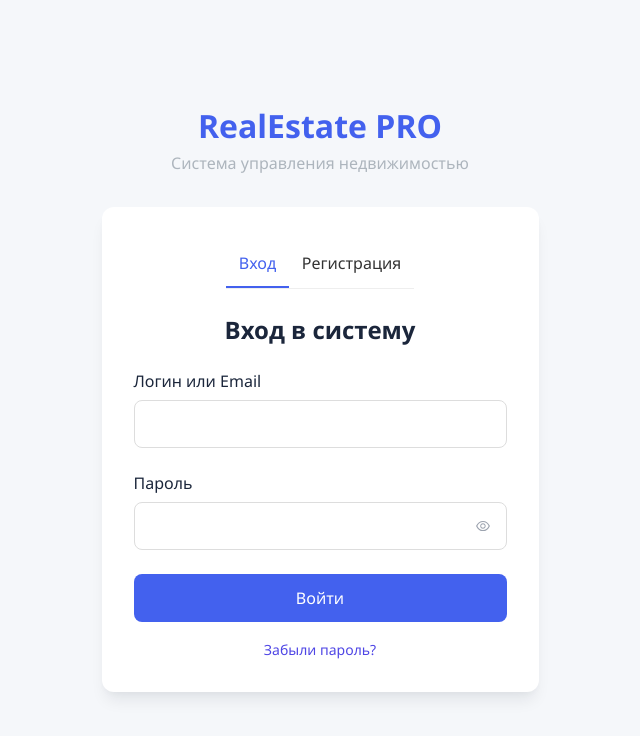
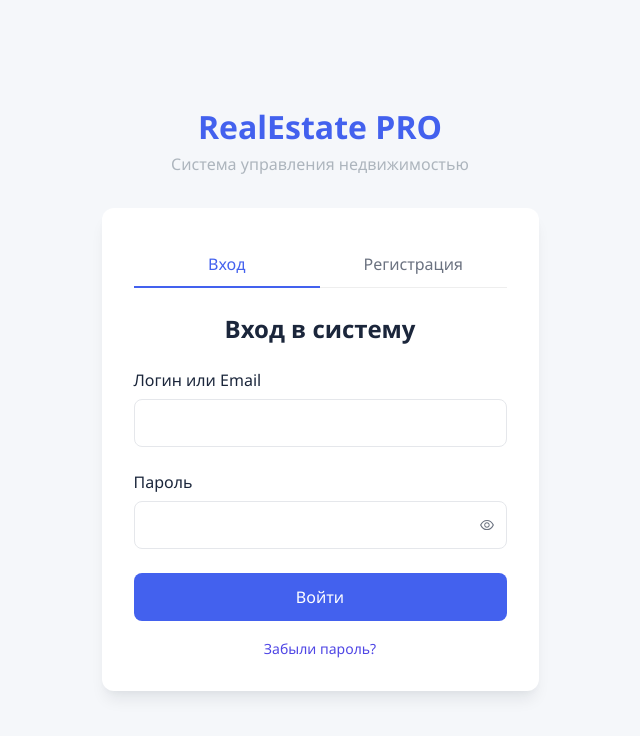
Before and after one commit to SerUKalinin/frontend, a React (Vite) app: page /auth in a window 1280 px wide. Shown: the top 736 px of the page, without its empty margins (320-960 px from the left). Built offline with nearby package versions, Linux system fonts and the light colour scheme.

Commit message:
Доработка

```diff
--- /dev/null
+++ b/src/components/Auth/AuthContainer/AuthContainer.css
@@ -0,0 +1,13 @@
+.auth-form-container {
+    background: #FFFFFF;
+    box-shadow: 0px 4px 6px -2px rgba(16, 24, 40, 0.03),
+                0px 12px 16px -4px rgba(16, 24, 40, 0.08);
+    border-radius: 12px;
+    padding: 32px;
+    width: 437px;
+    color: #333333;
+    font: 16px "Segoe UI", Tahoma, Geneva, Verdana, sans-serif;
+    display: flex;
+    flex-direction: column;
+    align-items: center;
+}
--- /dev/null
+++ b/src/components/Auth/AuthContainer/AuthContainer.jsx
@@ -0,0 +1,17 @@
+import React from 'react';
+import PropTypes from 'prop-types';
+import './AuthContainer.css';
+
+const AuthContainer = ({ children }) => {
+    return (
+        <div className="auth-form-container">
+            {children}
+        </div>
+    );
+};
+
+AuthContainer.propTypes = {
+    children: PropTypes.node.isRequired
+};
+
+export default AuthContainer;
--- /dev/null
+++ b/src/components/Auth/AuthTabs/AuthTabs.css
@@ -0,0 +1,41 @@
+.tabs {
+    display: flex;
+    border-bottom: 1px solid #E5E7EB;
+    width: 100%;
+}
+
+.tab {
+    flex: 1;
+    text-align: center;
+    padding: 12px;
+    cursor: pointer;
+    color: #6B7280;
+    position: relative;
+    font-size: 16px;
+    background: none;
+    border: none;
+}
+
+.tab:focus {
+    outline: none;
+}
+
+.tab:hover {
+    color: #4361ee;
+}
+
+.tab.active {
+    color: var(--primary);
+    font-weight: 500;
+    position: relative;
+}
+
+.tab.active::after {
+    content: '';
+    position: absolute;
+    bottom: -1px;
+    left: 0;
+    width: 100%;
+    height: 2px;
+    background-color: var(--primary);
+}
--- /dev/null
+++ b/src/components/Auth/AuthTabs/AuthTabs.jsx
@@ -0,0 +1,35 @@
+import React from 'react';
+import PropTypes from 'prop-types';
+import './AuthTabs.css';
+
+const AuthTabs = ({ activeTab, onTabChange }) => {
+    return (
+        <div className="tabs" role="tablist">
+            <button
+                type="button"
+                role="tab"
+                aria-selected={activeTab === 'login'}
+                className={`tab ${activeTab === 'login' ? 'active' : ''}`}
+                onClick={() => onTabChange('login')}
+            >
+                Вход
+            </button>
+            <button
+                type="button"
+                role="tab"
+                aria-selected={activeTab === 'register'}
+                className={`tab ${activeTab === 'register' ? 'active' : ''}`}
+                onClick={() => onTabChange('register')}
+            >
+                Регистрация
+            </button>
+        </div>
+    );
+};
+
+AuthTabs.propTypes = {
+    activeTab: PropTypes.oneOf(['login', 'register', 'forgot']).isRequired,
+    onTabChange: PropTypes.func.isRequired
+};
+
+export default AuthTabs;
--- /dev/null
+++ b/src/components/Login/LoginForm.css
@@ -0,0 +1,44 @@
+.input-container input,
+.form-input {
+    width: 100%;
+    height: 48px;
+    padding: 12px 16px;
+    background-color: #FFFFFF !important;
+    border: 1px solid #E5E7EB;
+    border-radius: 8px;
+    font-size: 16px;
+    color: #000000 !important;
+}
+
+#login-username,
+#login-password {
+    background-color: #FFFFFF !important;
+    color: #000000 !important;
+}
+
+.input-wrapper {
+    position: relative;
+    width: 100%;
+}
+
+.password-toggle-btn {
+    position: absolute;
+    right: 12px;
+    top: 50%;
+    transform: translateY(-50%);
+    background: none;
+    border: none;
+    padding: 0;
+    cursor: pointer;
+    display: flex;
+    align-items: center;
+    color: #6B7280;
+}
+
+.password-toggle-btn:focus {
+    outline: none;
+}
+
+.password-toggle-btn:hover {
+    color: #374151;
+}
--- a/src/components/Login/LoginForm.jsx
+++ b/src/components/Login/LoginForm.jsx
@@ -2,6 +2,7 @@ import React, { useState } from 'react';
 import { useLoginForm } from '../../hooks/useLoginForm';
 import { AiOutlineEye, AiOutlineEyeInvisible } from 'react-icons/ai';
 import '../common/InputField/InputField.css';
+import './LoginForm.css';
 
 // Компонент LoginForm теперь принимает только onForgotPassword
 function LoginForm({ onForgotPassword }) {
--- a/src/components/ResetPassword/ResetPasswordForm.css
+++ b/src/components/ResetPassword/ResetPasswordForm.css
@@ -54,6 +54,8 @@
     border: 1px solid #ddd;
     border-radius: 4px;
     font-size: 1rem;
+    background-color: white;
+    color: #000;
 }
 
 .toggle-password {
@@ -200,6 +202,8 @@
     border-radius: 8px;
     font-size: 1rem;
     transition: all 0.3s;
+    background-color: white !important;
+    color: #000 !important;
 }
 
 .form-input:focus {
@@ -390,3 +394,10 @@
     cursor: not-allowed;
     pointer-events: none;
 }
+
+input[type="text"],
+input[type="password"],
+input[type="email"] {
+    background-color: white !important;
+    color: #000 !important;
+}
--- a/src/components/common/InputField/InputField.css
+++ b/src/components/common/InputField/InputField.css
@@ -26,20 +26,25 @@ form {
     margin-bottom: 8px;
 }
 
-.form-input {
+.input-container input,
+.form-input,
+input[type="text"],
+input[type="password"],
+input[type="email"] {
     width: 100%;
     height: 48px;
     padding: 12px 16px;
-    background: #FFFFFF;
+    background-color: #FFFFFF !important;
     border: 1px solid #E5E7EB;
     border-radius: 8px;
     font-size: 16px;
-    color: #111827;
+    color: #000000 !important;
 }
 
+.input-container input:focus,
 .form-input:focus {
     outline: none;
-    border-color: #E5E7EB;
+    border-color: #4F46E5;
     box-shadow: 0px 1px 2px rgba(16, 24, 40, 0.05);
 }
 
--- /dev/null
+++ b/src/components/common/Logo/Logo.css
@@ -0,0 +1,15 @@
+.logo {
+    text-align: center;
+    margin-bottom: 2rem;
+}
+
+.logo h1 {
+    color: var(--primary);
+    font-size: 2rem;
+    margin-bottom: 0.5rem;
+}
+
+.logo p {
+    color: var(--gray);
+    font-size: 1rem;
+}
--- /dev/null
+++ b/src/components/common/Logo/Logo.jsx
@@ -0,0 +1,13 @@
+import React from 'react';
+import './Logo.css';
+
+const Logo = () => {
+    return (
+        <div className="logo">
+            <h1>RealEstate PRO</h1>
+            <p>Система управления недвижимостью</p>
+        </div>
+    );
+};
+
+export default Logo;
--- a/src/pages/AuthPage.css
+++ b/src/pages/AuthPage.css
@@ -16,6 +16,22 @@
     font-family: 'Segoe UI', Tahoma, Geneva, Verdana, sans-serif;
 }
 
+/* Reset input styles */
+.auth-form-container input[type="text"],
+.auth-form-container input[type="password"],
+.auth-form-container input[type="email"],
+.auth-form-container .form-input {
+    background-color: #FFFFFF !important;
+    color: #000000 !important;
+    opacity: 1 !important;
+}
+
+.auth-form-container input[type="text"]::placeholder,
+.auth-form-container input[type="password"]::placeholder,
+.auth-form-container input[type="email"]::placeholder {
+    color: #6B7280;
+}
+
 body {
     margin: 0;
     min-height: 100vh;
@@ -24,6 +40,17 @@ body {
     align-items: center;
     background-color: #f5f7fa;
     color: #333;
+}
+
+.auth-page {
+    width: 100%;
+    min-height: 100vh;
+    display: flex;
+    flex-direction: column;
+    align-items: center;
+    justify-content: center;
+    padding: 2rem;
+    background-color: #f5f7fa;
 }
 
 .auth-container {
@@ -80,14 +107,7 @@ body {
     text-align: center;
     padding: 0.8rem;
     cursor: pointer;
-    border-bottom: 2px solid transparent;
     transition: all 0.3s;
-}
-
-.tab.active {
-    border-bottom: 2px solid var(--primary);
-    color: var(--primary);
-    font-weight: 500;
 }
 
 .error-message {
--- a/src/pages/AuthPage.jsx
+++ b/src/pages/AuthPage.jsx
@@ -1,5 +1,7 @@
 import React, { useState } from 'react';
-import { useNavigate } from 'react-router-dom'; // Импортируем useNavigate
+import Logo from '../components/common/Logo/Logo';
+import AuthTabs from '../components/Auth/AuthTabs/AuthTabs';
+import AuthContainer from '../components/Auth/AuthContainer/AuthContainer';
 import LoginForm from '../components/Login/LoginForm';
 import RegisterForm from '../components/Register/RegisterForm';
 import ForgotPasswordForm from '../components/ForgotPassword/ForgotPasswordForm';
@@ -7,50 +9,41 @@ import './AuthPage.css';
 
 // Переименовываем Auth -> AuthPage
 function AuthPage() {
-    const navigate = useNavigate(); // Используем хук для навигации
-    // 'login', 'register', 'forgot'
     const [activeTab, setActiveTab] = useState('login');
 
-    const showTab = (tabName) => {
+    const handleTabChange = (tabName) => {
         setActiveTab(tabName);
     };
 
     return (
-        <div className="auth-container">
-            <div className="logo">
-                <h1>RealEstate PRO</h1>
-                <p>Система управления недвижимостью</p>
-            </div>
-
-            <div className="auth-form-container">
+        <div className="auth-page">
+            <Logo />
+            <AuthContainer>
                 {activeTab !== 'forgot' && (
-                    <div className="tabs">
-                        <div
-                            className={`tab ${activeTab === 'login' ? 'active' : ''}`}
-                            onClick={() => showTab('login')}
-                        >
-                            Вход
-                        </div>
-                        <div
-                            className={`tab ${activeTab === 'register' ? 'active' : ''}`}
-                            onClick={() => showTab('register')}
-                        >
-                            Регистрация
-                        </div>
-                    </div>
+                    <AuthTabs
+                        activeTab={activeTab}
+                        onTabChange={handleTabChange}
+                    />
                 )}
 
-                {/*
-                    Убираем колбэки onRegisterSuccess, onLoginSuccess.
-                    Хуки теперь сами управляют навигацией.
-                    Передаем только обработчики для переключения вкладок.
-                */}
-                {activeTab === 'login' && <LoginForm onForgotPassword={() => showTab('forgot')} />}
-                {/* onRegisterSuccess убран, хук useRegisterForm перенаправит на /verify-email */}
-                {activeTab === 'register' && <RegisterForm onShowLogin={() => showTab('login')} />}
-                 {/* onRequestSuccess убран, хук useForgotPasswordForm покажет сообщение, а компонент переключит вкладку по таймеру */}
-                {activeTab === 'forgot' && <ForgotPasswordForm onShowLogin={() => showTab('login')} />}
-            </div>
+                {activeTab === 'login' && (
+                    <LoginForm
+                        onForgotPassword={() => handleTabChange('forgot')}
+                    />
+                )}
+
+                {activeTab === 'register' && (
+                    <RegisterForm
+                        onShowLogin={() => handleTabChange('login')}
+                    />
+                )}
+
+                {activeTab === 'forgot' && (
+                    <ForgotPasswordForm
+                        onShowLogin={() => handleTabChange('login')}
+                    />
+                )}
+            </AuthContainer>
         </div>
     );
 }
```
